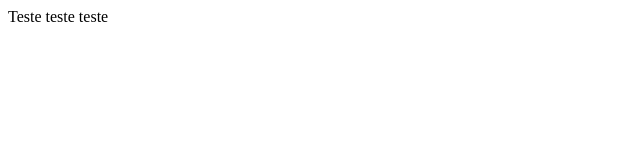
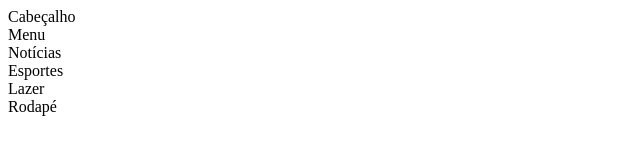
Before and after one commit to reginaldomotta/ifrs-prog-web, a plain HTML site: page index.html in a window 1280 px wide. Shown: the whole page, without its empty margins (0-640 px from the left). Drawn offline with Linux system fonts and the light colour scheme.

Commit message:
update index.html
laytou html

```diff
--- a/index.html
+++ b/index.html
@@ -6,6 +6,11 @@
     <title>Oi Mundo</title>
 </head>
 <body>
-    Teste teste teste
+    <header>Cabeçalho</header>
+    <nav>Menu</nav>
+    <section>Notícias</section>
+    <section>Esportes</section>
+    <section>Lazer</section>
+    <footer>Rodapé</footer>
 </body>
 </html>
```
